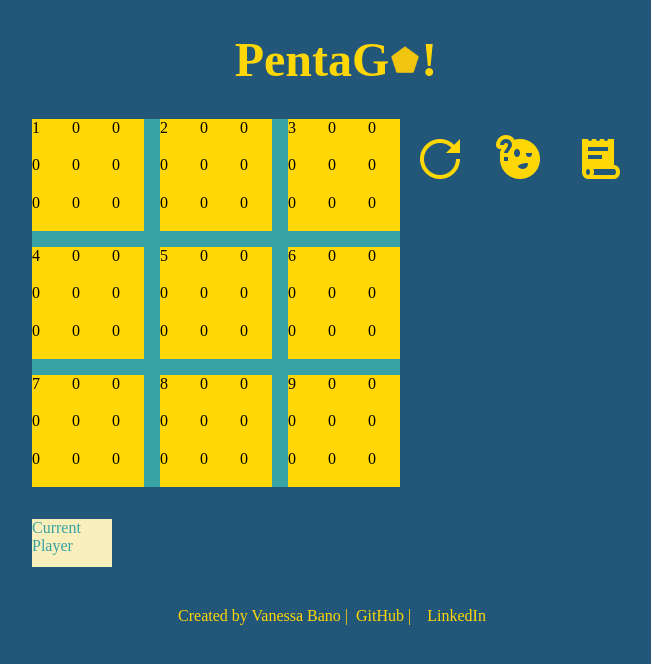
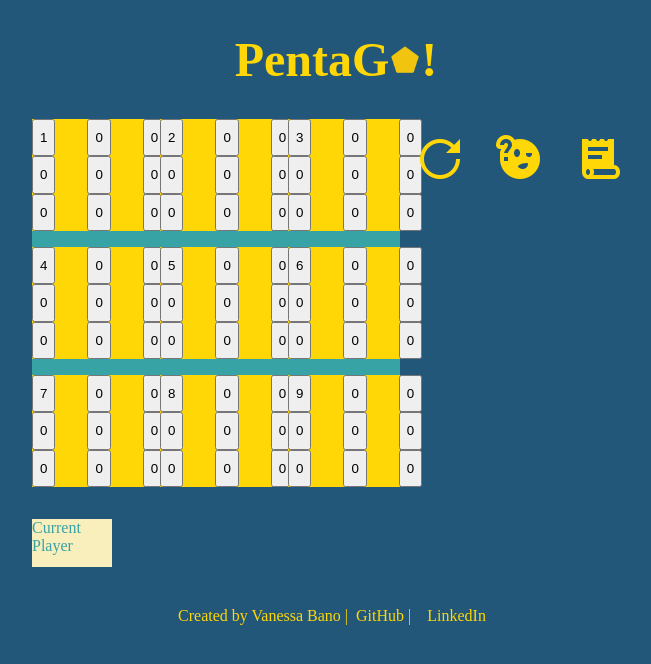
Before and after one commit to vtbano/Pentago, a React (Create React App) app: page / in a window 1280 px wide. Both pictures are taken after a click on the button "2 Players". Shown: the top 664 px of the page, without its empty margins (304-955 px from the left). Built offline with nearby package versions, Linux system fonts and the light colour scheme; a web font is replaced by a local one.

Commit message:
put each space within a button

```diff
--- a/src/App.js
+++ b/src/App.js
@@ -4,12 +4,31 @@ import LandingPageButtons from "./landingPage.js";
 import Gameboard from "./gameBoard.js";
 import OptionButtons from "./optionButtons.js";
 
+// const numberOfPlayersSelected = (number) => {
+//   if (number === 2) {
+//     return setPlayers([
+//       { name: "Player 1", number: 1 },
+//       { name: "Player 2", number: 2 },
+//     ]);
+//   } else if (number === 3) {
+//     return setPlayers([
+//       { name: "Player 1", number: 1 },
+//       { name: "Player 2", number: 2 },
+//       { name: "Player 3", number: 3 },
+//     ]);
+//   } else if (number === 4) {
+//     return setPlayers([
+//       { name: "Player 1", number: 1 },
+//       { name: "Player 2", number: 2 },
+//       { name: "Player 3", number: 3 },
+//       { name: "Player 4", number: 4 },
+//     ]);
+//   }
+// };
+
 const App = () => {
   const [display, setDisplay] = useState(false);
-  // const [currentPlayer, setCurrentPlayer] = useState({
-  //   name: "Player 1",
-  //   number: 1,
-  // });
+
   // const [players, setPlayers] = useState[{}];
 
   return (
@@ -30,7 +49,12 @@ const App = () => {
           {display ? (
             <Gameboard />
           ) : (
-            <LandingPageButtons display={display} setDisplay={setDisplay} />
+            <LandingPageButtons
+              display={display}
+              setDisplay={setDisplay}
+              // players={players}
+              // setPlayers={setPlayers}
+            />
           )}
         </div>
         <article className="option-buttons">
--- a/src/block.js
+++ b/src/block.js
@@ -7,6 +7,7 @@ const Block = ({ block, index }) => {
   const boardSpaces = flatten(block);
   console.log("block.js console result:", boardSpaces);
   return (
+    //this will need to become a button or need to be encapsulated in a button
     <div className="block">
       {boardSpaces.map((spaceSet, spaceIndex) => {
         return <Space spaceSet={spaceSet} key={spaceIndex} />;
--- a/src/space.js
+++ b/src/space.js
@@ -1,7 +1,12 @@
 import React from "react";
 
 const Space = ({ spaceSet }) => {
-  return <div className="space">{spaceSet}</div>;
+  return (
+    <div className="space">
+      {" "}
+      <button className="space-button">{spaceSet} </button>
+    </div>
+  );
 };
 
 export default Space;
```
Also changed, not shown: src/landingPage.js (+16 -1 lines).
